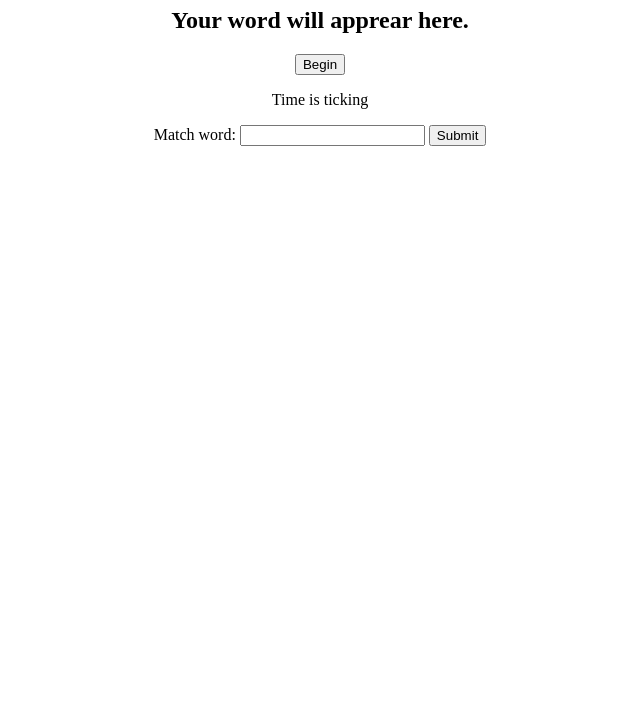
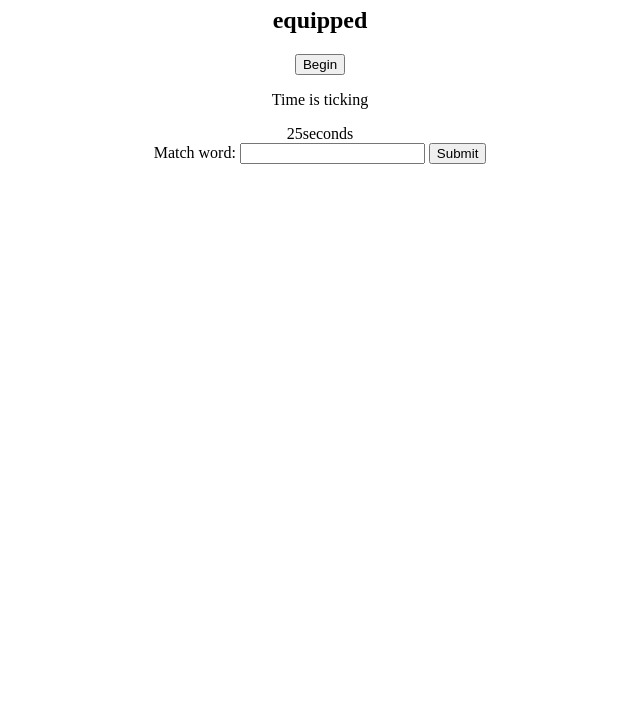
Before and after one commit to bilalhassansg/sparta-project1-game, a plain HTML site: page index.html in a window 1280 px wide. Shown: the part 73-800 px from the top of the page, without its empty margins (320-960 px from the left). Drawn offline with Linux system fonts and the light colour scheme.

Commit message:
chage h2 to random word from array

```diff
--- a/index.html
+++ b/index.html
@@ -10,6 +10,7 @@
 
 	<button>Begin</button>
 	<p>Time is ticking</p>
+	<span id="timer">Timer</span>
 
 	<form name="matchword" class="wordform">
 		Match word:
--- a/js/index.js
+++ b/js/index.js
@@ -5,11 +5,16 @@ var word = document.getElementById('wordword');
 var wordsarray = ['fuzzy', 'pizza' ,'quick', 'jumbo', 'chuck', 'jelly', 'joker', 'bumpy', 'prize', 'equals', 'reject', 'wizard', 'injury', 'mumble', 'jazzman', 'puzzled', 'zombies', 'hammock', 'cutback', 'knockoff', 'junkyard', 'hijacker', 'juggling', 'equipped', 'magazine', 'optimize', 'knocking','projects', 'acquired', 'jellybean', 'misjudged', 'judgement', 'technique', 'enjoyment', 'privatize', 'irritated', 'restarted', 'retreated', 'resistant', 'adjustable', 'transporter', 'terminology', 'surrounding', 'specialisms'];
 
 
+var firstword = Math.floor(Math.random()*wordsarray.length);
+
+var match = $("h2").html(wordsarray[firstword]);
+
 // get the user input from HTML
 document.querySelector('form.wordform').addEventListener('submit', function(event) {
 	event.preventDefault();
 	var value = word.value;
 	console.log(value);
+
 	// clearing the input box
 	word.value = "";
 });
@@ -18,8 +23,24 @@ document.querySelector('form.wordform').addEventListener('submit', function(even
 
 // generate random word from array
 
-// for (var i = 0; i < wordsarray.length; i++){
+for (var i = 0; i < wordsarray.length; i++){
 
-// 	randomword = wordsarray[Math.floor(Math.random() * wordsarray.length)]
-// 	console.log(randomword);
-// }
+	randomword = wordsarray[Math.floor(Math.random() * wordsarray.length)]
+	console.log(randomword);
+}
+
+
+
+var secondsleft = 30;
+var countdown = setInterval(timer, 1000);
+
+function timer() {
+	secondsleft=secondsleft-1;
+	if (secondsleft <=0) {
+		clearInterval(countdown);
+		return;
+
+	}
+
+	document.getElementById('timer').innerHTML=secondsleft + 'seconds';
+}
```
